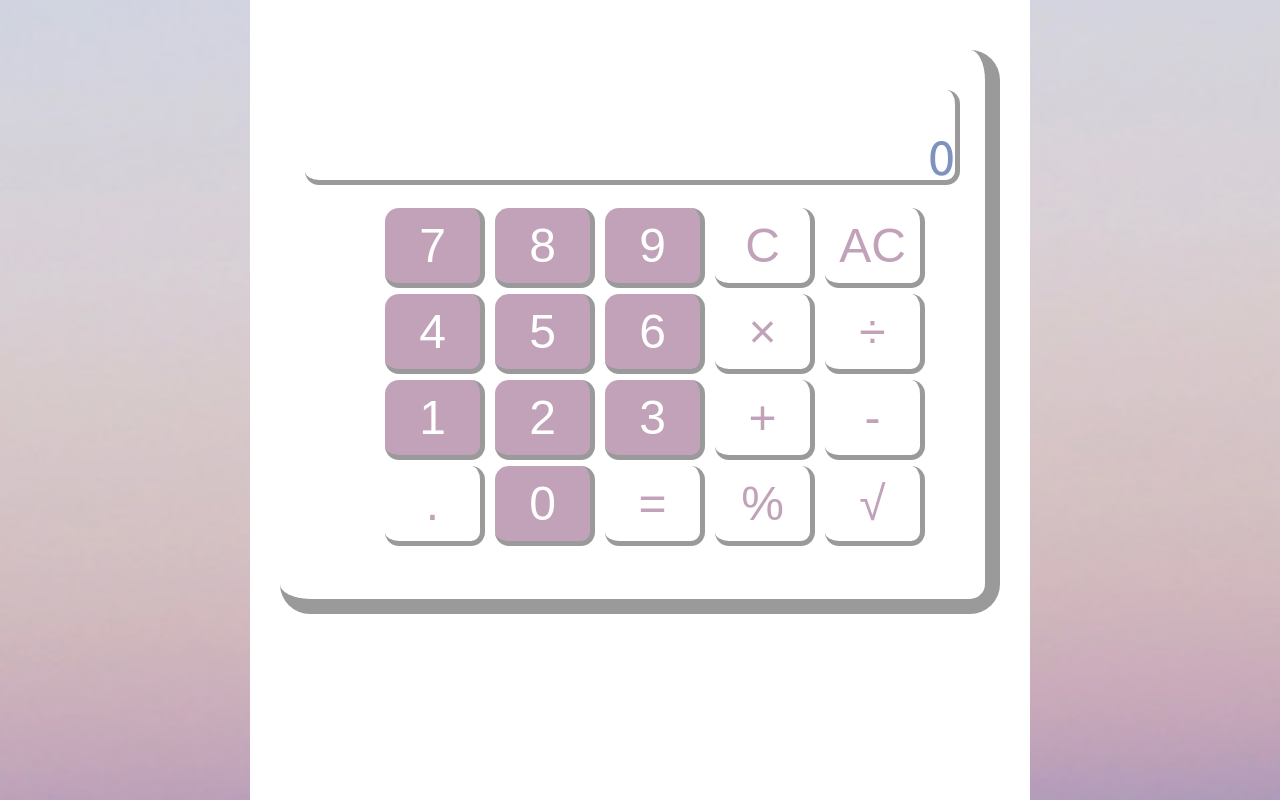
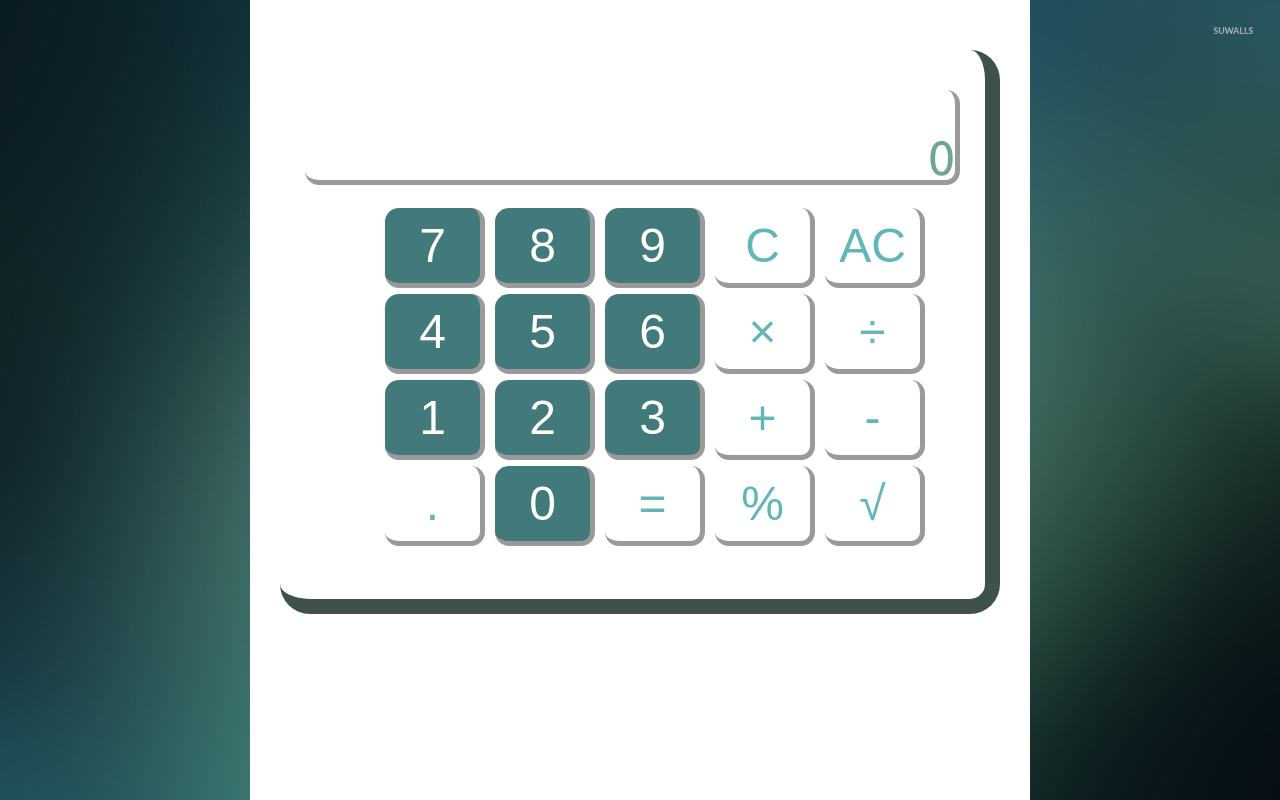
Before and after one commit to annabellaMalatinszki/Js-calculator, a plain HTML site: page index.html in a window 1280 px wide. Drawn offline with nearby package versions, Linux system fonts and the light colour scheme.

Commit message:
Change look, limit digits

```diff
--- a/calculator.js
+++ b/calculator.js
@@ -6,9 +6,20 @@ function main() {
     var result = $("#result");
     result.text("0");
 
+    var testLength = function (number) {
+        if (number.length > 20) {
+            result.text(number.substr(number.length - 19, 19));
+            if (number.length > 25) {
+                number = "";
+                result.text("Err");
+            }
+        }
+    };
+
     $(".numbers > button").click(function () {
         number += $(this).text();
         result.text(number);
+        testLength(number);
     });
     $(".operators > button").not("#equals,#decimal").click(function () {
         operator = $(this).text();
@@ -64,6 +75,7 @@ function main() {
                 result = "ERR"
         }
         result.text(total);
+        testLength(total)
         number = "";
         newNumber = "";
     })
--- a/style.css
+++ b/style.css
@@ -3,7 +3,7 @@
 body, html {
     box-sizing: border-box;
     text-align: center;
-    background: white url("sky.jpg") no-repeat fixed center/100%;
+    background: white url("bluish.jpg") no-repeat fixed center/100%;
 }
 
 #background {
@@ -19,7 +19,7 @@ body, html {
 #calculator {
     margin: 50px 30px 10px 30px;
     border-style: outset;
-    border-color: gb(193, 162, 184);
+    border-color: rgb(128, 166, 148);
     border-width: 15px;
     border-radius: 30px;
     border-left: none;
@@ -40,7 +40,7 @@ body, html {
     border-radius: 14px;
     font-size: 48px;
     text-align: right;
-    color: rgb(127, 146, 189);
+    color: rgb(108, 166, 148);
     font-family: 'Ubuntu', sans-serif;
 }
 
@@ -58,7 +58,7 @@ button {
     border: 0;
     margin: 3px;
     font-size: 48px;
-    color: rgb(193, 162, 184);
+    color: rgb(99, 182, 184);
     outline: none;
 }
 
@@ -67,7 +67,7 @@ button {
 }
 
 .numbers button {
-    background-color: rgb(193, 162, 184);
+    background-color: rgb(66, 121, 122);
     color: white;
     border-style: outset;
     border-width: 5px;
@@ -87,7 +87,6 @@ button {
 
 .operators button, .clearers button {
     border-style: outset;
-    border-color: gb(193, 162, 184);
     border-width: 5px;
     border-radius: 14px;
     border-left: none;
```
Also changed, not shown: bluish.jpg (added).
